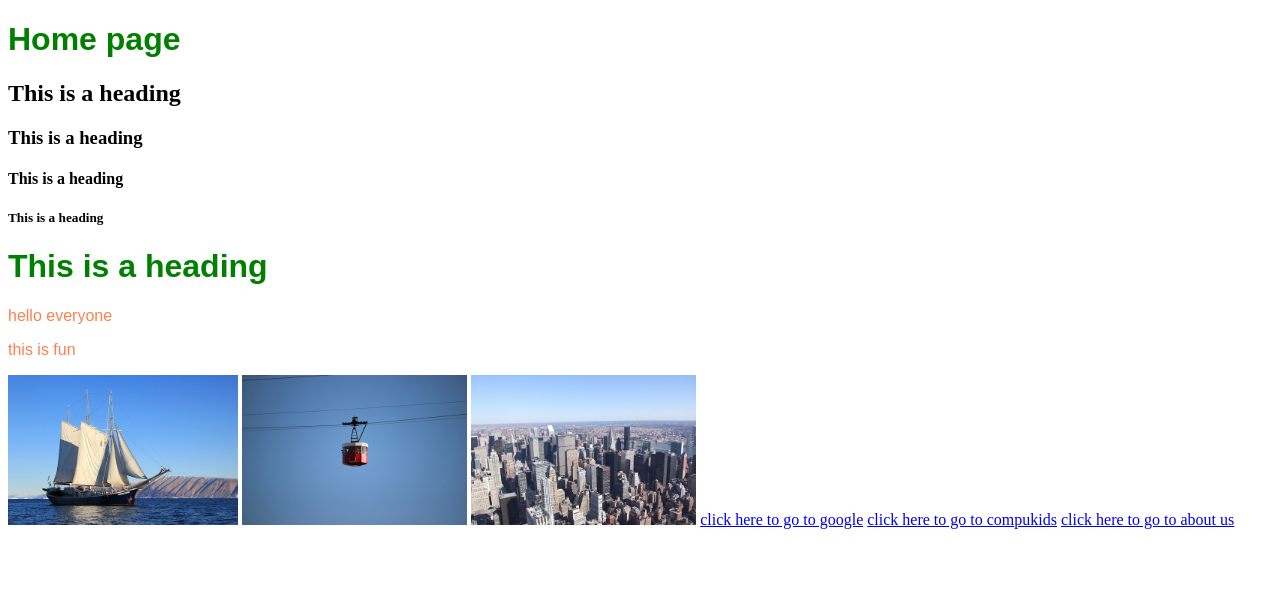
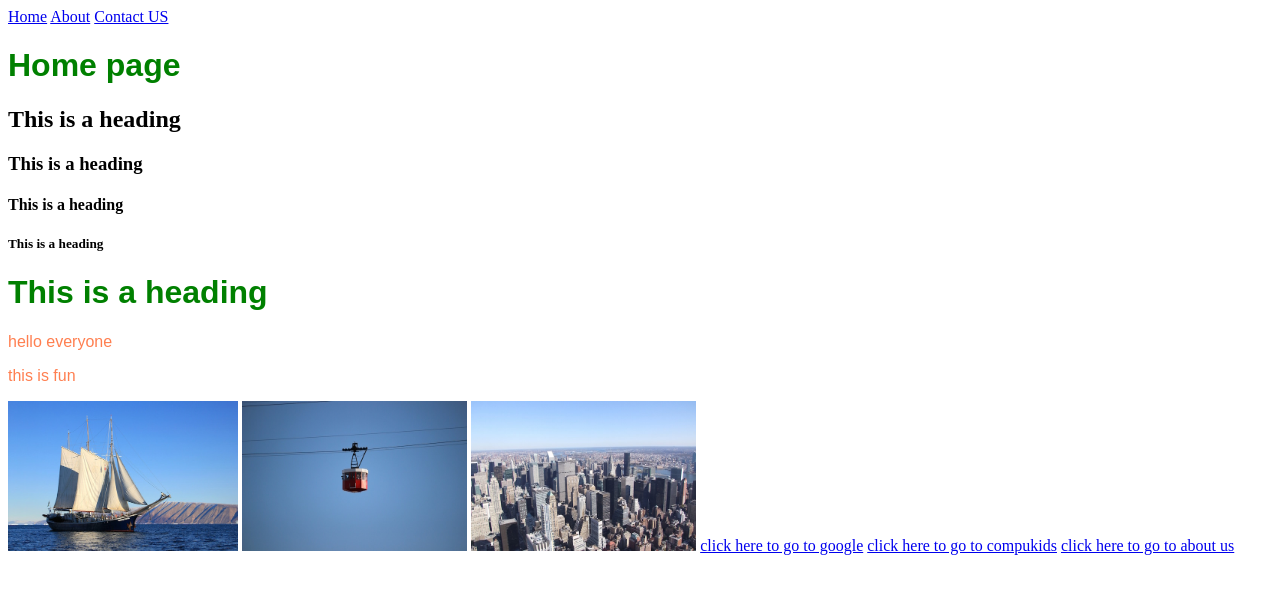
Before and after one commit to KHAYE1/My-e-commerce-store, a plain HTML site: page index.html in a window 1280 px wide. Drawn offline with Linux system fonts and the light colour scheme.

Commit message:
Update index.html

```diff
--- a/index.html
+++ b/index.html
@@ -4,7 +4,11 @@
     		<link rel="stylesheet" href="style.css" >
 			<link rel="list.html" href="list.html">
         </head>
-        <body>
+        <body><div id="menu">
+			<a href="index.html">Home</a>
+			<a href="About.html">About</a>
+			<a href="contact.html">Contact US</a>
+		</div>
             <h1>Home page</h1>
             <h2>This is a heading</h2>
             <h3>This is a heading</h3>
```
